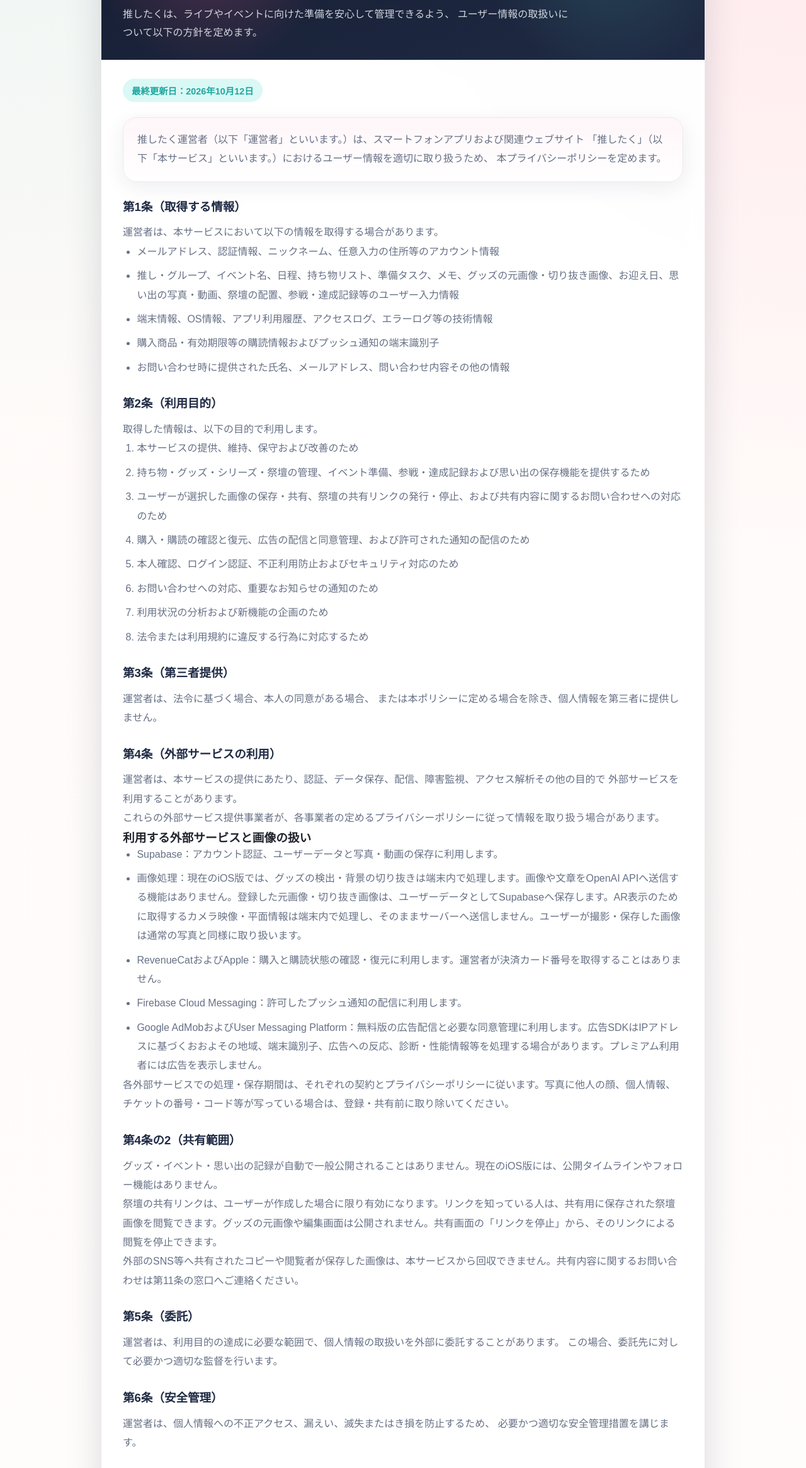
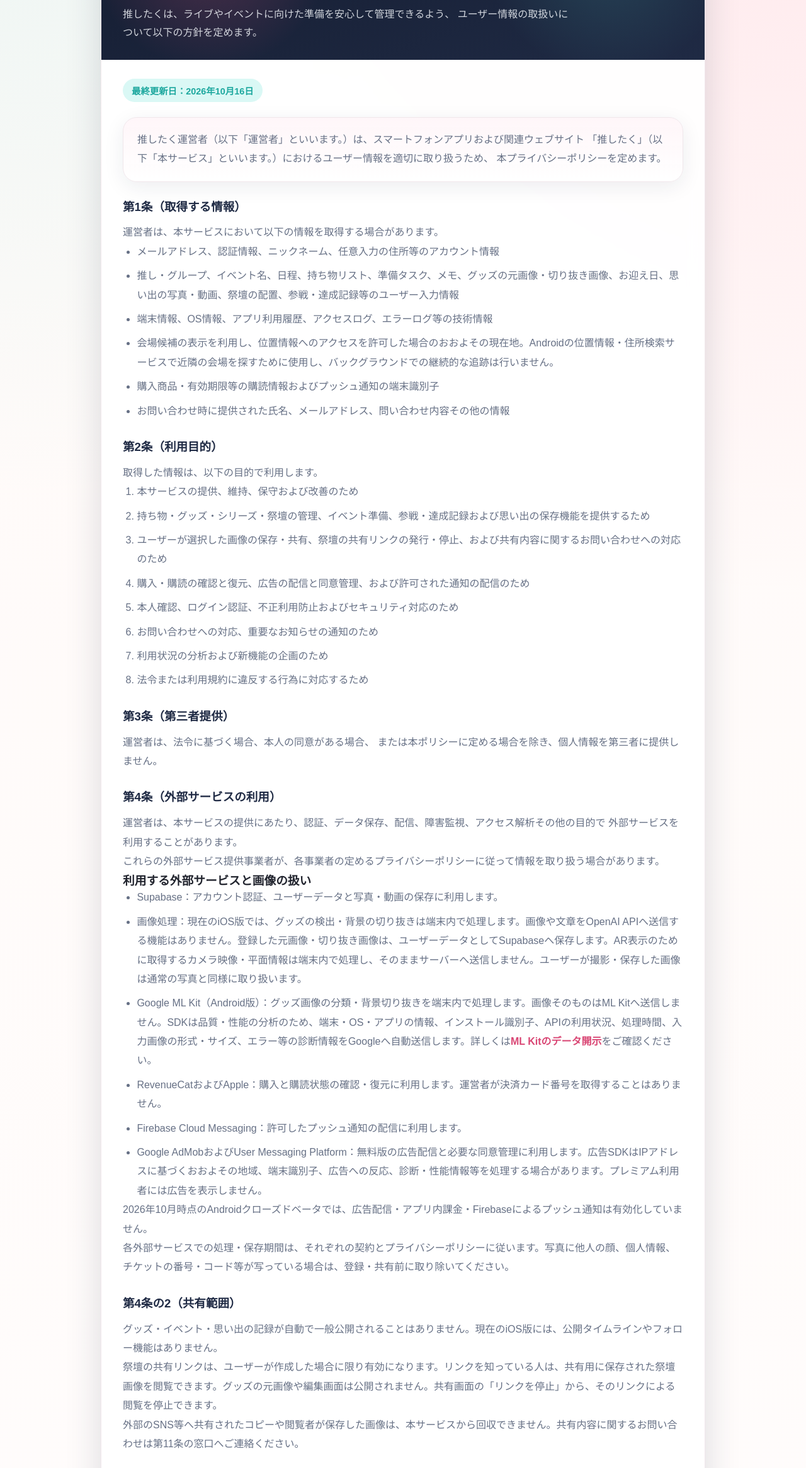
Before and after one commit to kentashx/oshitaku-public, a plain HTML site: page privacy_policy.html in a window 1280 px wide. Shown: the part 168-2499 px from the top of the page at 63% size. Drawn offline with Linux system fonts and the light colour scheme; a web font is replaced by a local one.

Commit message:
Clarify Android beta data processing and deletion requests

```diff
--- a/privacy_policy.html
+++ b/privacy_policy.html
@@ -212,7 +212,7 @@
         </div>
 
         <div class="content">
-            <div class="update-date">最終更新日：2026年10月12日</div>
+            <div class="update-date">最終更新日：2026年10月16日</div>
 
             <div class="intro">
                 <p>
@@ -229,6 +229,7 @@
                     <li>メールアドレス、認証情報、ニックネーム、任意入力の住所等のアカウント情報</li>
                     <li>推し・グループ、イベント名、日程、持ち物リスト、準備タスク、メモ、グッズの元画像・切り抜き画像、お迎え日、思い出の写真・動画、祭壇の配置、参戦・達成記録等のユーザー入力情報</li>
                     <li>端末情報、OS情報、アプリ利用履歴、アクセスログ、エラーログ等の技術情報</li>
+                    <li>会場候補の表示を利用し、位置情報へのアクセスを許可した場合のおおよその現在地。Androidの位置情報・住所検索サービスで近隣の会場を探すために使用し、バックグラウンドでの継続的な追跡は行いません。</li>
                     <li>購入商品・有効期限等の購読情報およびプッシュ通知の端末識別子</li>
                     <li>お問い合わせ時に提供された氏名、メールアドレス、問い合わせ内容その他の情報</li>
                 </ul>
@@ -270,10 +271,12 @@
                 <ul>
                     <li>Supabase：アカウント認証、ユーザーデータと写真・動画の保存に利用します。</li>
                     <li>画像処理：現在のiOS版では、グッズの検出・背景の切り抜きは端末内で処理します。画像や文章をOpenAI APIへ送信する機能はありません。登録した元画像・切り抜き画像は、ユーザーデータとしてSupabaseへ保存します。AR表示のために取得するカメラ映像・平面情報は端末内で処理し、そのままサーバーへ送信しません。ユーザーが撮影・保存した画像は通常の写真と同様に取り扱います。</li>
+                    <li>Google ML Kit（Android版）：グッズ画像の分類・背景切り抜きを端末内で処理します。画像そのものはML Kitへ送信しません。SDKは品質・性能の分析のため、端末・OS・アプリの情報、インストール識別子、APIの利用状況、処理時間、入力画像の形式・サイズ、エラー等の診断情報をGoogleへ自動送信します。詳しくは<a href="https://developers.google.com/ml-kit/android-data-disclosure">ML Kitのデータ開示</a>をご確認ください。</li>
                     <li>RevenueCatおよびApple：購入と購読状態の確認・復元に利用します。運営者が決済カード番号を取得することはありません。</li>
                     <li>Firebase Cloud Messaging：許可したプッシュ通知の配信に利用します。</li>
                     <li>Google AdMobおよびUser Messaging Platform：無料版の広告配信と必要な同意管理に利用します。広告SDKはIPアドレスに基づくおおよその地域、端末識別子、広告への反応、診断・性能情報等を処理する場合があります。プレミアム利用者には広告を表示しません。</li>
                 </ul>
+                <p>2026年10月時点のAndroidクローズドベータでは、広告配信・アプリ内課金・Firebaseによるプッシュ通知は有効化していません。</p>
                 <p>各外部サービスでの処理・保存期間は、それぞれの契約とプライバシーポリシーに従います。写真に他人の顔、個人情報、チケットの番号・コード等が写っている場合は、登録・共有前に取り除いてください。</p>
             </section>
             <section class="section">
@@ -305,6 +308,7 @@
                     その必要がなくなった場合には、法令に従い適切な方法で削除または匿名化します。
                 </p>
                 <p>アカウントの削除は、アプリの「マイ」から設定画面を開き、「アカウントを削除」で行えます。Appleのサブスクリプションは別途、端末の「設定」から解約してください。</p>
+                <p>アプリを利用できない場合や、一部のデータだけを削除したい場合の依頼方法は、<a href="support.html#account-deletion">アカウント・データの削除窓口</a>をご確認ください。</p>
             </section>
 
             <section class="section">
@@ -344,7 +348,7 @@
 
             <div class="appendix">
                 <p><strong>附則</strong></p>
-                <p>本プライバシーポリシーの改定は、2026年10月12日から適用します。</p>
+                <p>本プライバシーポリシーの改定は、2026年10月16日から適用します。</p>
                 <div class="footer-links">
                     <a href="index.html">トップページ</a>
                     <a href="terms_of_service.html">利用規約</a>
```
